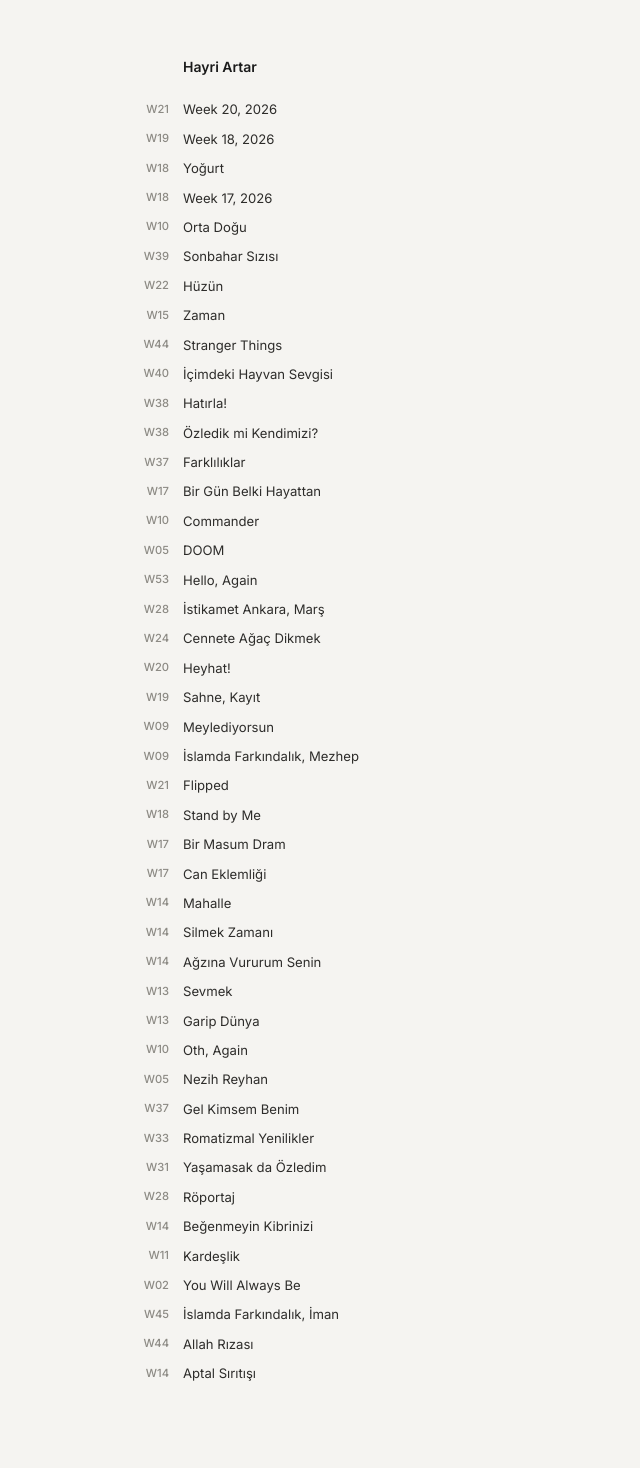
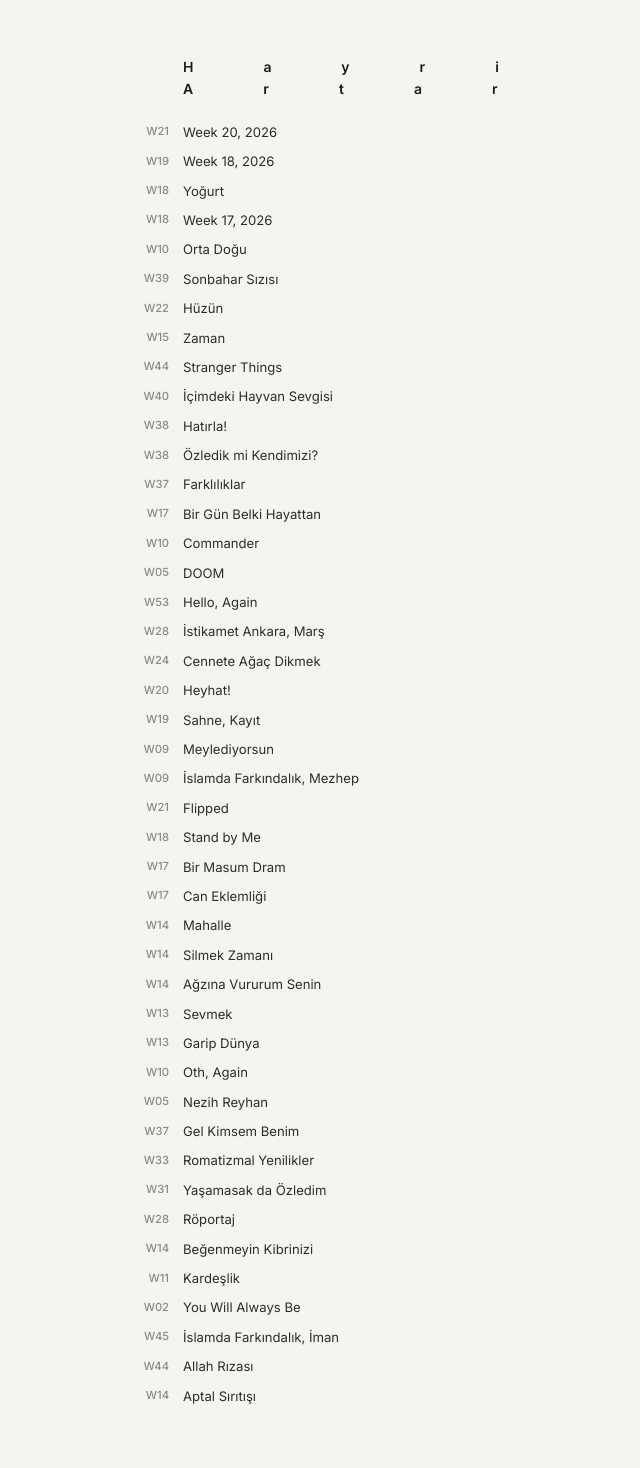
Before and after one commit to hayriartar/hayriartar.github.io, a Jekyll site: the page built from index.html, in a window 1280 px wide. Shown: the whole page, without its empty margins (257-897 px from the left). Built offline with Jekyll 4.4.1, drawn with Linux system fonts in a browser that asks for light colours; before the commit the page ends 1446 px from its top, so only the background shows below that.

Commit message:
Adjust letter-spacing for h1 element

```diff
--- a/assets/css/custom.css
+++ b/assets/css/custom.css
@@ -40,7 +40,7 @@ header {
 h1 {
     font-size: 1rem;
     font-weight: 600;
-    letter-spacing: -0.0em;
+    letter-spacing: 5.0em;
 }
 
 .post-list {
```
